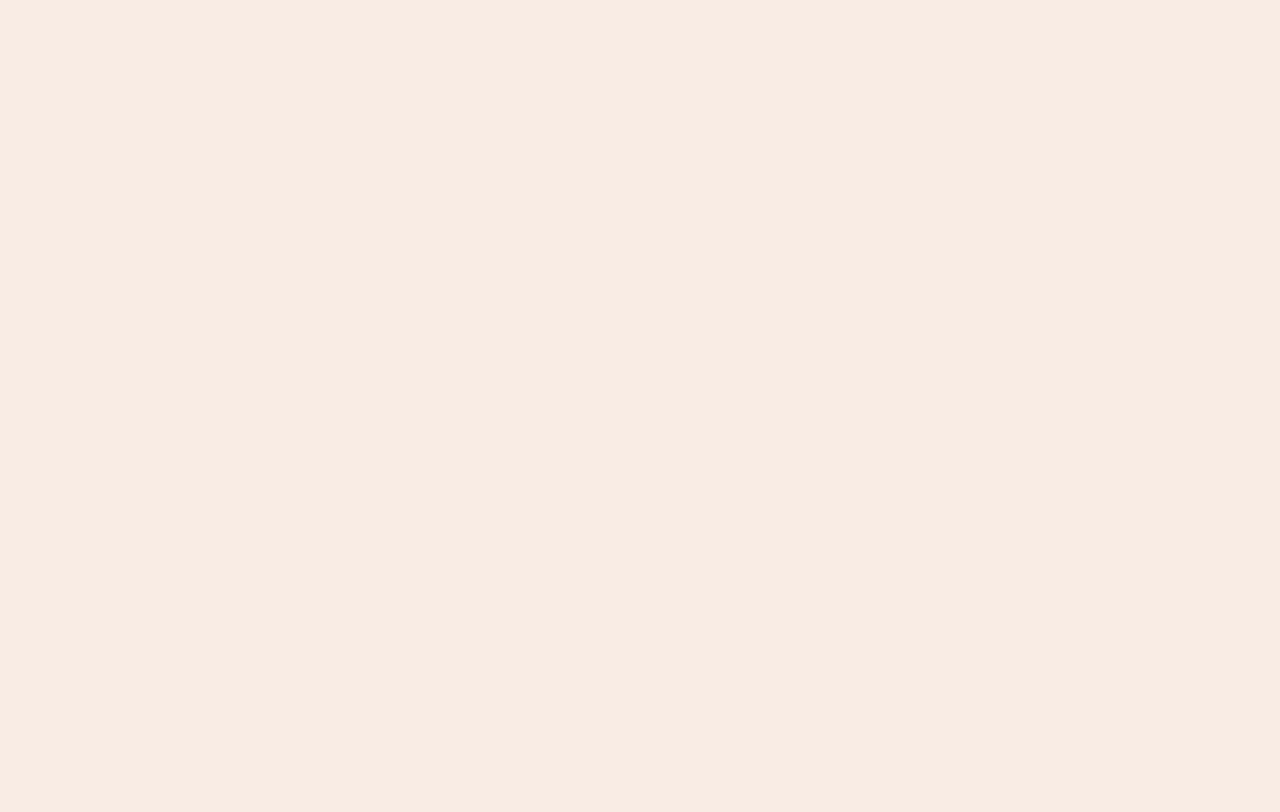
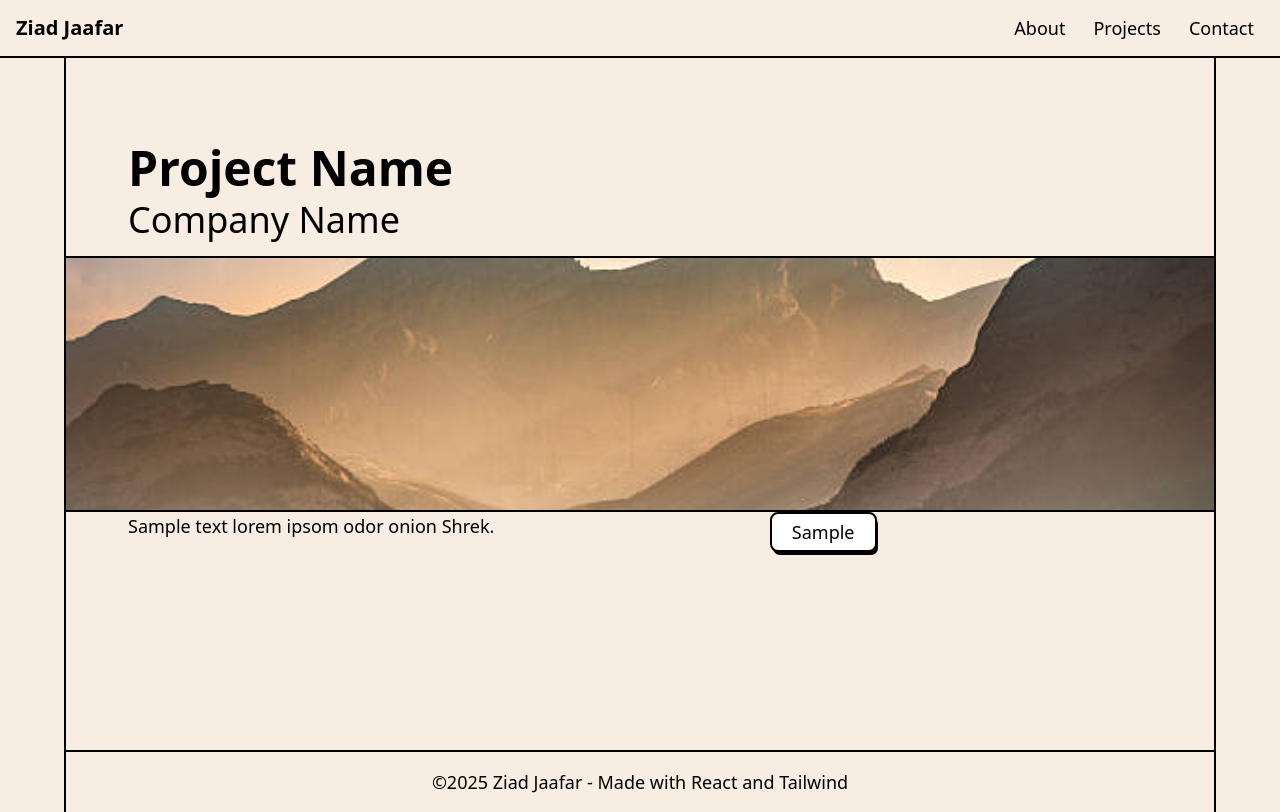
Before and after one commit to Ziad-J05/Portfolio-Site, a React (Vite) app: page /projects/project-info in a window 1280 px wide. Before the commit this address had no page. Built offline with nearby package versions, Linux system fonts and the light colour scheme.

Commit message:
began making a template project info page

```diff
--- a/src/App.tsx
+++ b/src/App.tsx
@@ -4,6 +4,7 @@ import HomePage from './pages/HomePage'
 import AboutPage from './pages/AboutPage'
 import ProjectsPage from './pages/ProjectsPage'
 import ContactPage from './pages/ContactPage'
+import ProjectInfoPage from './pages/ProjectInfoPage'
 
 function App() {
 
@@ -15,6 +16,7 @@ function App() {
         <Route path="/about" element={<AboutPage />}/>
         <Route path="/projects" element={<ProjectsPage />}/>
         <Route path="/contact" element={<ContactPage />}/>
+        <Route path="/projects/project-info" element={<ProjectInfoPage />}/>
       </Routes>
     </BrowserRouter>
     </>
--- /dev/null
+++ b/src/pages/ProjectInfoPage.tsx
@@ -0,0 +1,32 @@
+import '../index.css'
+import NavigationBar from '../components/NavigationBar'
+import LinkButton from '../components/LinkButton'
+import MainContentArea from '../components/MainContentArea'
+import ContentContainer from '../components/ContentContainer'
+import { SectionHeading } from '../components/Headings'
+import Footer from '../components/Footer'
+
+export default function ProjectInfoPage() {
+
+  return (
+    <>
+        <NavigationBar />
+
+        <main className="bg-[#F7EDE2] py-36 mx-auto w-6xl min-h-[calc(100vh-var(--text-lg)-8*var(--spacing))] border-l-2 border-r-2">
+
+            <h2 className="text-5xl w-5xl mx-auto font-bold mb-2">Project Name</h2>
+            <p className="text-4xl w-5xl mx-auto font-regular mb-4">Company Name</p>
+            <img className='w-6xl h-64 object-cover border-y-2 ' src='/placeholder-photo.jpg' />
+
+            <div className='grid w-5xl mx-auto grid-rows-1 grid-auto-cols-auto'>
+                <p className='col-span-1 col-start-1 text-lg'>Sample text lorem ipsom odor onion Shrek.</p>
+                <div className='px-12 w-fit col-span-1 col-start-2'><LinkButton text='Sample' link='#'/></div>
+            </div>
+        </main>
+
+        <footer className="mx-auto text-lg w-6xl py-4 bg-[#F7EDE2] text-black border-2 border-b-0">
+            <p className='w-2xl mx-auto text-center'>&copy;2025 Ziad Jaafar - Made with React and Tailwind</p>
+        </footer>
+    </>
+  )
+}
```
